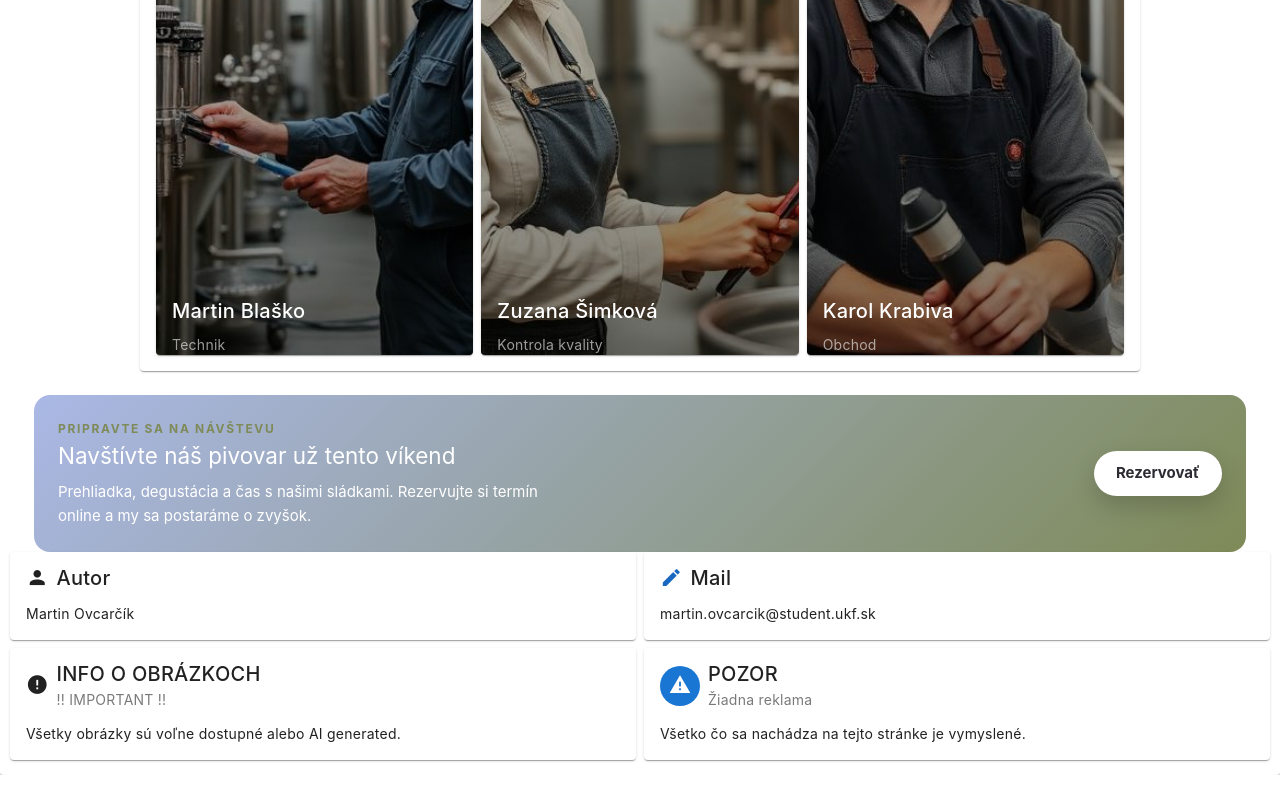
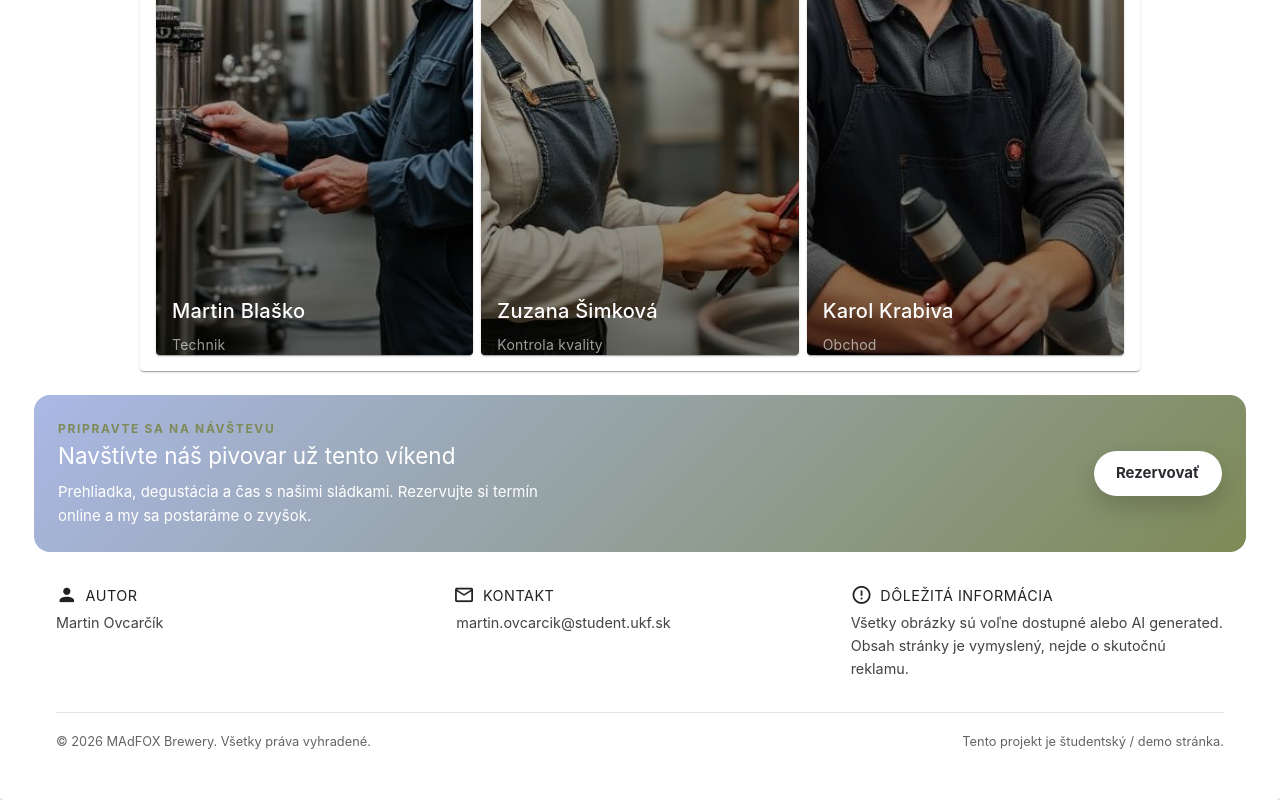
Before and after one commit to golgt/Brewery, a Vue app in the folder brewery/: page /about in a window 1280 px wide. Shown: the part 2733-3533 px from the top of the page. Before the commit the page ends 3508 px from the top, so only its background shows below. Built offline with nearby package versions, Linux system fonts and the light colour scheme.

Commit message:
footer update

```diff
--- a/brewery/src/components/Footer.vue
+++ b/brewery/src/components/Footer.vue
@@ -1,52 +1,113 @@
 <template>
-    <v-row align="center" justify="center" dense>
-      <v-col cols="12" md="6">
-        <v-card
+  <v-footer class="app-footer">
+    <v-container class="py-6">
+      <v-row>
+        <!-- Autor -->
+        <v-col cols="12" md="4">
+          <div class="footer-section">
+            <div class="footer-title">
+              <v-icon icon="mdi-account" class="mr-2" />
+              <span>Autor</span>
+            </div>
+            <p class="footer-text">Martin Ovcarčík</p>
+          </div>
+        </v-col>
 
-          class="mx-auto"
-          prepend-icon="mdi-account"
-          title="Autor"
-        >
-          <v-card-text>Martin Ovcarčík</v-card-text>
-        </v-card>
-      </v-col>
+        <!-- Kontakt -->
+        <v-col cols="12" md="4">
+          <div class="footer-section">
+            <div class="footer-title">
+              <v-icon icon="mdi-email-outline" class="mr-2" />
+              <span>Kontakt</span>
+            </div>
+            <p class="footer-text">
+              <a href="mailto:martin.ovcarcik@student.ukf.sk" class="footer-link">
+                martin.ovcarcik@student.ukf.sk
+              </a>
+            </p>
+          </div>
+        </v-col>
 
-      <v-col cols="12" md="6">
-        <v-card
-          class="mx-auto"
-          title="Mail"
-        >
-          <template v-slot:prepend>
-            <v-icon color="primary" icon="mdi-pencil"></v-icon>
-          </template>
-          <v-card-text>martin.ovcarcik@student.ukf.sk</v-card-text>
-        </v-card>
-      </v-col>
+        <!-- Info -->
+        <v-col cols="12" md="4">
+          <div class="footer-section">
+            <div class="footer-title">
+              <v-icon icon="mdi-alert-circle-outline" class="mr-2" />
+              <span>Dôležitá informácia</span>
+            </div>
+            <p class="footer-text">
+              Všetky obrázky sú voľne dostupné alebo AI generated.
+            </p>
+            <p class="footer-text">
+              Obsah stránky je vymyslený, nejde o skutočnú reklamu.
+            </p>
+          </div>
+        </v-col>
+      </v-row>
 
-      <v-col cols="12" md="6">
-        <v-card
-          prepend-icon="mdi-alert-circle"
-          subtitle="!! IMPORTANT !!"
-          title="INFO O OBRÁZKOCH"
-        >
-          <v-card-text>Všetky obrázky sú voľne dostupné alebo AI generated.</v-card-text>
-        </v-card>
-      </v-col>
+      <v-divider class="my-4" />
 
-      <v-col cols="12" md="6">
-        <v-card
-          class="mx-auto"
-          subtitle="Žiadna reklama"
-          title="POZOR"
-        >
-          <template v-slot:prepend>
-            <v-avatar color="blue-darken-2">
-              <v-icon icon="mdi-alert"></v-icon>
-            </v-avatar>
+      <v-row justify="space-between" align="center">
+        <v-col cols="12" md="6" class="text-center text-md-left">
+          <small class="footer-copy">
+            © 2026 MAdFOX Brewery. Všetky práva vyhradené.
+          </small>
+        </v-col>
+        <v-col cols="12" md="6" class="text-center text-md-right">
+          <small class="footer-copy">
+            Tento projekt je študentský / demo stránka.
+          </small>
+        </v-col>
+      </v-row>
+    </v-container>
+  </v-footer>
+</template>
 
-          </template>
-          <v-card-text>Všetko čo sa nachádza na tejto stránke je vymyslené.</v-card-text>
-        </v-card>
-      </v-col>
-    </v-row>
-  </template>
+<script>
+export default {
+  name: 'Footer',
+}
+</script>
+
+<style>
+.app-footer {
+
+  color: #000000;
+  border-top: 1px solid rgba(255, 255, 255, 0.08);
+}
+
+.footer-section {
+  margin-bottom: 16px;
+}
+
+.footer-title {
+  display: flex;
+  align-items: center;
+  font-weight: 600;
+  margin-bottom: 4px;
+  letter-spacing: 0.5px;
+  text-transform: uppercase;
+  font-size: 0.9rem;
+}
+
+.footer-text {
+  margin: 0;
+  font-size: 0.9rem;
+  opacity: 0.85;
+}
+
+.footer-link {
+  color: inherit;
+  text-decoration: none;
+  border-bottom: 1px dotted rgba(255, 255, 255, 0.5);
+}
+
+.footer-link:hover {
+  border-bottom-style: solid;
+}
+
+.footer-copy {
+  opacity: 0.7;
+  font-size: 0.8rem;
+}
+</style>
```
